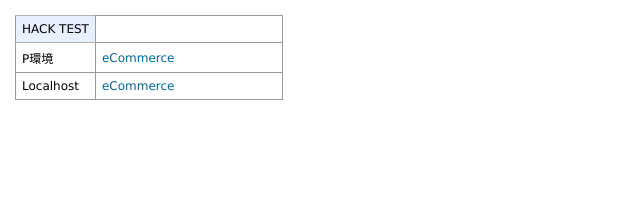
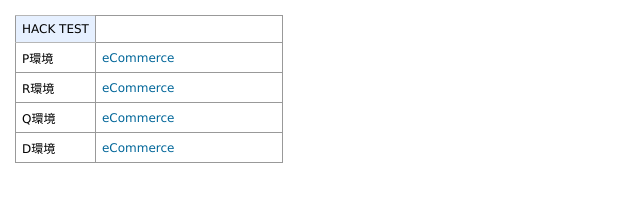
Before and after one commit to chiachiyang/chiachiyang.github.io, a plain HTML site: page index.html in a window 1280 px wide. Shown: the whole page, without its empty margins (0-640 px from the left). Drawn offline with Linux system fonts and the light colour scheme.

Commit message:
Update index.html

```diff
--- a/index.html
+++ b/index.html
@@ -146,8 +146,16 @@ table.table_std_blue  tbody  tr:hover {
 		<td  width="370%"><a href="https://www.nanshanlife.com.tw/eCommerce?utm_source=external&utm_medium=article&utm_campaign=NTL_10">eCommerce</a></td>
 	</tr>
 	<tr>
-		<td width="30%">Localhost</td>
-		<td  width="370%"><a href="http://localhost:8080/eCommerce?utm_source=external&utm_medium=article&utm_campaign=NTL_10">eCommerce</a></td>
+		<td width="30%">R環境</td>
+		<td  width="370%"><a href="https://regression.assure.com.tw/eCommerce?utm_source=external&utm_medium=article&utm_campaign=NTL_10">eCommerce</a></td>
+	</tr>
+	<tr>
+		<td width="30%">Q環境</td>
+		<td  width="370%"><a href="https://uat.assure.com.tw/eCommerce?utm_source=external&utm_medium=article&utm_campaign=NTL_10">eCommerce</a></td>
+	</tr>
+	<tr>
+		<td width="30%">D環境</td>
+		<td  width="370%"><a href="https://10.53.131.168/eCommerce?utm_source=external&utm_medium=article&utm_campaign=NTL_10">eCommerce</a></td>
 	</tr>
 </table>
 
```
